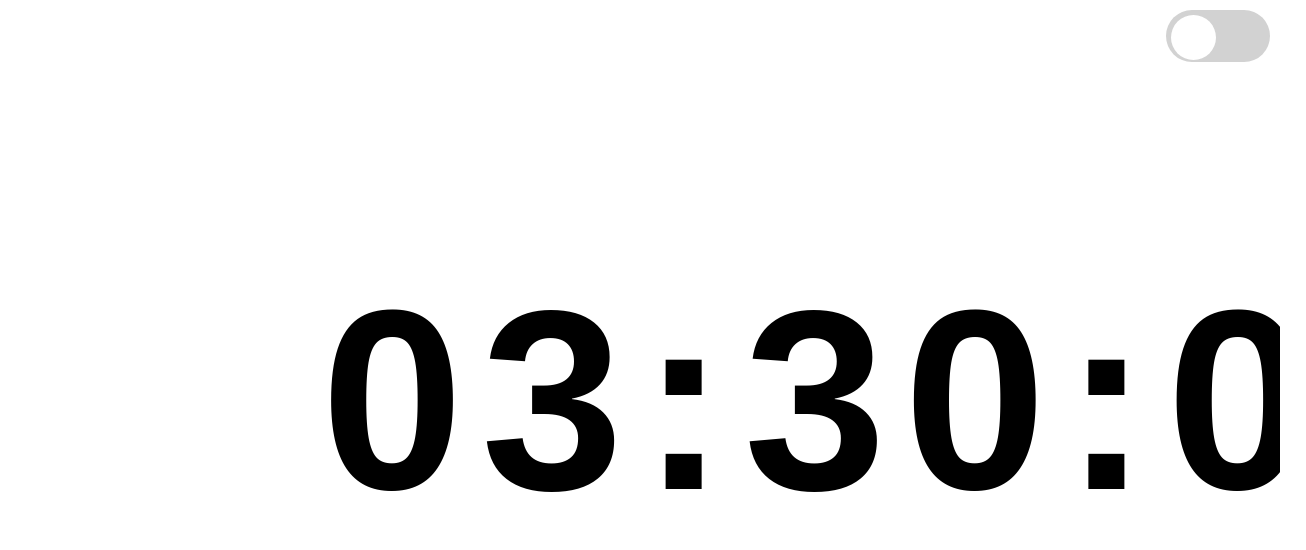
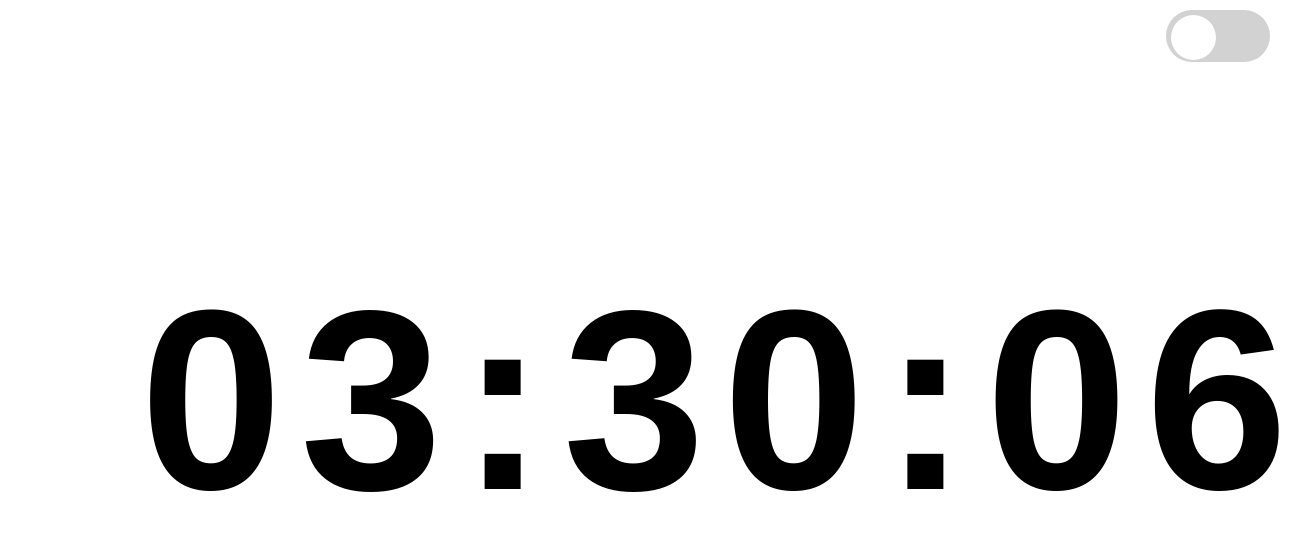
Before and after one commit to Yubraj977/WebProjects, a plain HTML site: page digital clock/digital.html in a window 1280 px wide. Shown: the whole page, 1306 px wide, since content can reach past the window. Drawn offline with Linux system fonts and the light colour scheme; a web font is replaced by a local one.

Commit message:
simple changes made here

```diff
--- a/digital clock/digital.html
+++ b/digital clock/digital.html
@@ -16,7 +16,9 @@
 
 <div class="main">
 
-   <strong> <p class="time"> 00 00 00 </p></strong>
+    <p class="time">
+
+</p>
 
 
 
--- a/digital clock/main.js
+++ b/digital clock/main.js
@@ -19,8 +19,9 @@ function updateClock(){
   const seconds=String(now.getSeconds()).padStart(2,"0")
   const millisec=String(now.getMilliseconds()).padStart(3,"0")
 
+
   timestring=`${hours}:${minutes}:${seconds}`
-  updateElement.textContent=timestring
+  updateElement.innerText=timestring
 }
 updateClock();
 setInterval(updateClock,200)
--- a/digital clock/style.css
+++ b/digital clock/style.css
@@ -13,29 +13,34 @@
 .main{
     width: 100%;
     height: 100vmin;
-    display: flex;
+    /* display: flex;
     justify-content: center;
     align-items: center;
-    overflow: hidden;
+    overflow: hidden; */
 
 
 }
 strong{
-    width: 100%;
-    display: flex;
-   justify-content: center;
+   text-align: center;
 }
 .time{
 
+    position: absolute;
+    top: 50%;
+    left: 50%;
+    transform: translate(-50%, -50%);
     font-size: 16rem;
     font-family: 'Technology', sans-serif;
     letter-spacing: 1.1rem;
+    min-width: 100px; /* Set your desired maximum width */
+      margin: 0 auto;
 
-    margin: auto;
-   width: 758px;
-   padding-left: 60px;
-   /* text-align: center; */
-    font-weight: bolder
+    font-weight: bolder;
+   width: 1000px;
+   text-align: center;
+
+
+
 
 
 }
```
